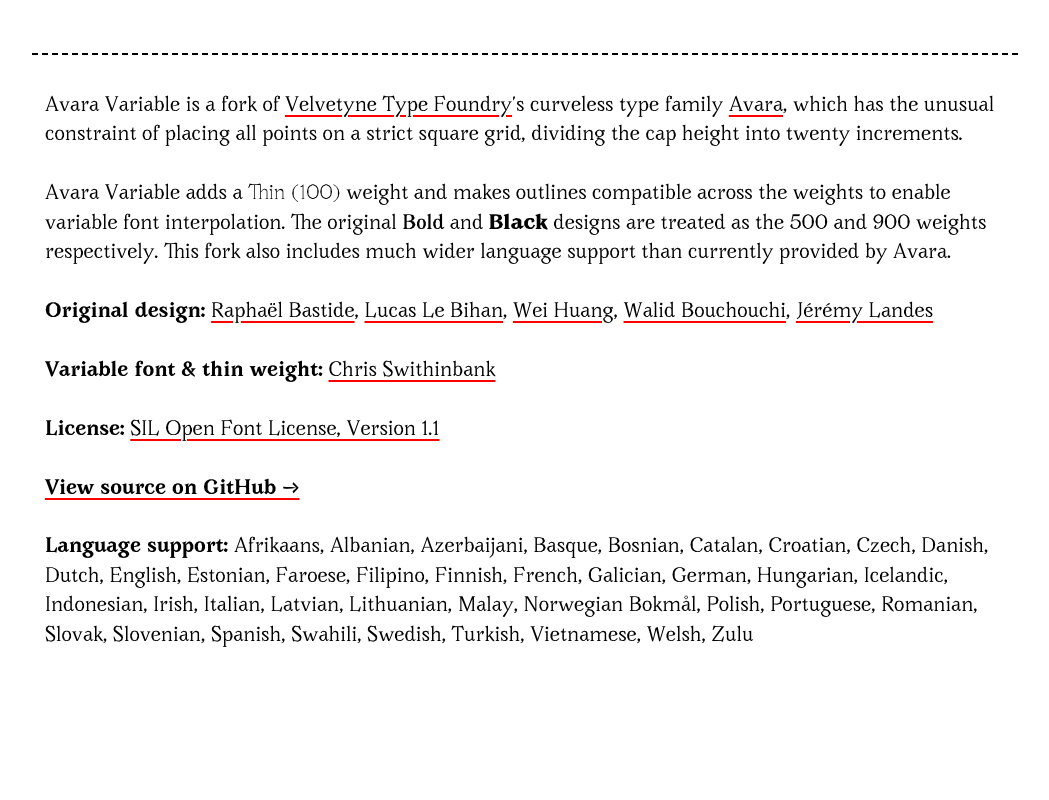
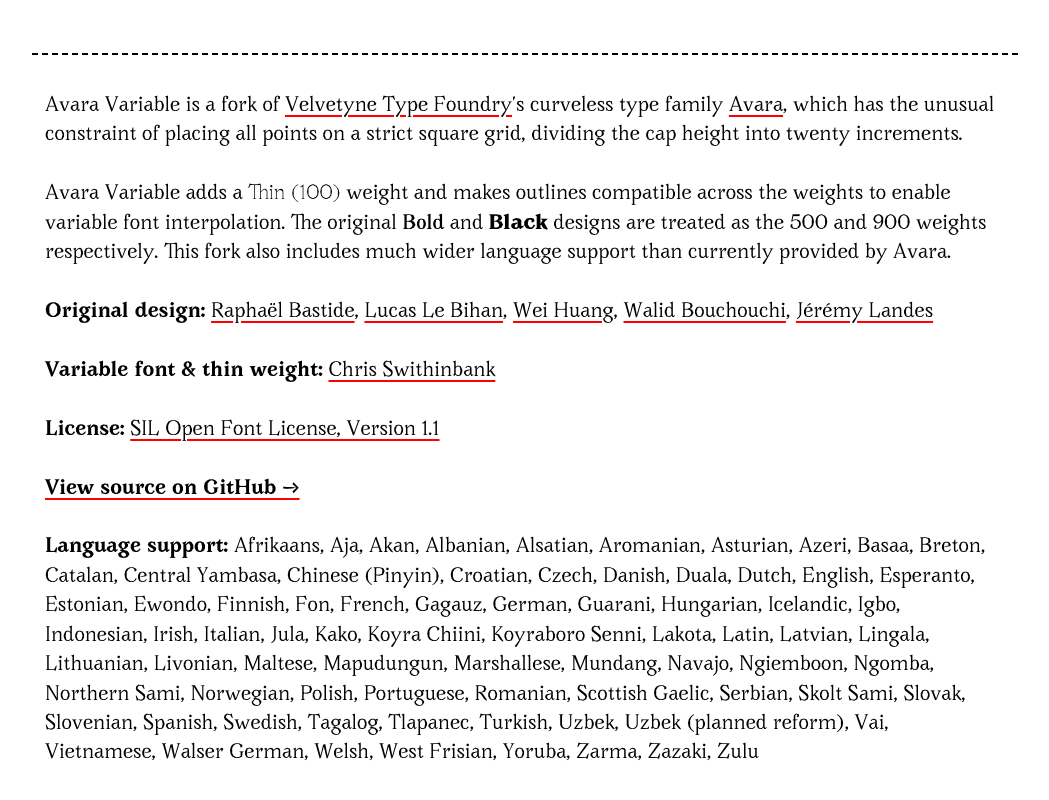
Before and after one commit to delucis/avara-variable, a plain HTML site: page index.html in a window 1280 px wide. Shown: the part 2690-3490 px from the top of the page, without its empty margins (115-1164 px from the left). Before the commit the page ends 3463 px from the top, so only its background shows below. Drawn offline with Linux system fonts and the light colour scheme.

Commit message:
Add glyphs: ʻokina, Ḃ, Ḑ, Ḋ, Ḟ, Ǵ, Ȟ, Ǹ, Ɲ, Ȯ, Ṗ, Ṫ, Ṽ, ḃ, ḑ, ḋ, ḟ, ǵ, ȟ, ǹ, ȯ, ṗ, ṫ, ṽ
Plus better anchors for some impacted base glyphs

```diff
--- a/index.html
+++ b/index.html
@@ -463,12 +463,17 @@
         </p>
         <p>
           <strong>Language support:</strong>
-          Afrikaans, Albanian, Azerbaijani, Basque, Bosnian, Catalan, Croatian,
-          Czech, Danish, Dutch, English, Estonian, Faroese, Filipino, Finnish,
-          French, Galician, German, Hungarian, Icelandic, Indonesian, Irish,
-          Italian, Latvian, Lithuanian, Malay, Norwegian Bokmål, Polish,
-          Portuguese, Romanian, Slovak, Slovenian, Spanish, Swahili, Swedish,
-          Turkish, Vietnamese, Welsh, Zulu
+          Afrikaans, Aja, Akan, Albanian, Alsatian, Aromanian, Asturian, Azeri,
+          Basaa, Breton, Catalan, Central Yambasa, Chinese (Pinyin), Croatian,
+          Czech, Danish, Duala, Dutch, English, Esperanto, Estonian, Ewondo,
+          Finnish, Fon, French, Gagauz, German, Guarani, Hungarian, Icelandic,
+          Igbo, Indonesian, Irish, Italian, Jula, Kako, Koyra Chiini, Koyraboro
+          Senni, Lakota, Latin, Latvian, Lingala, Lithuanian, Livonian, Maltese,
+          Mapudungun, Marshallese, Mundang, Navajo, Ngiemboon, Ngomba, Northern
+          Sami, Norwegian, Polish, Portuguese, Romanian, Scottish Gaelic,
+          Serbian, Skolt Sami, Slovak, Slovenian, Spanish, Swedish, Tagalog,
+          Tlapanec, Turkish, Uzbek, Uzbek (planned reform), Vai, Vietnamese,
+          Walser German, Welsh, West Frisian, Yoruba, Zarma, Zazaki, Zulu
         </p>
       </footer>
       <aside class="cover">
```
Also changed, not shown: fonts/AvaraVariable.woff2, fonts/AvaraVariable[wght].ttf, 2 other files.
